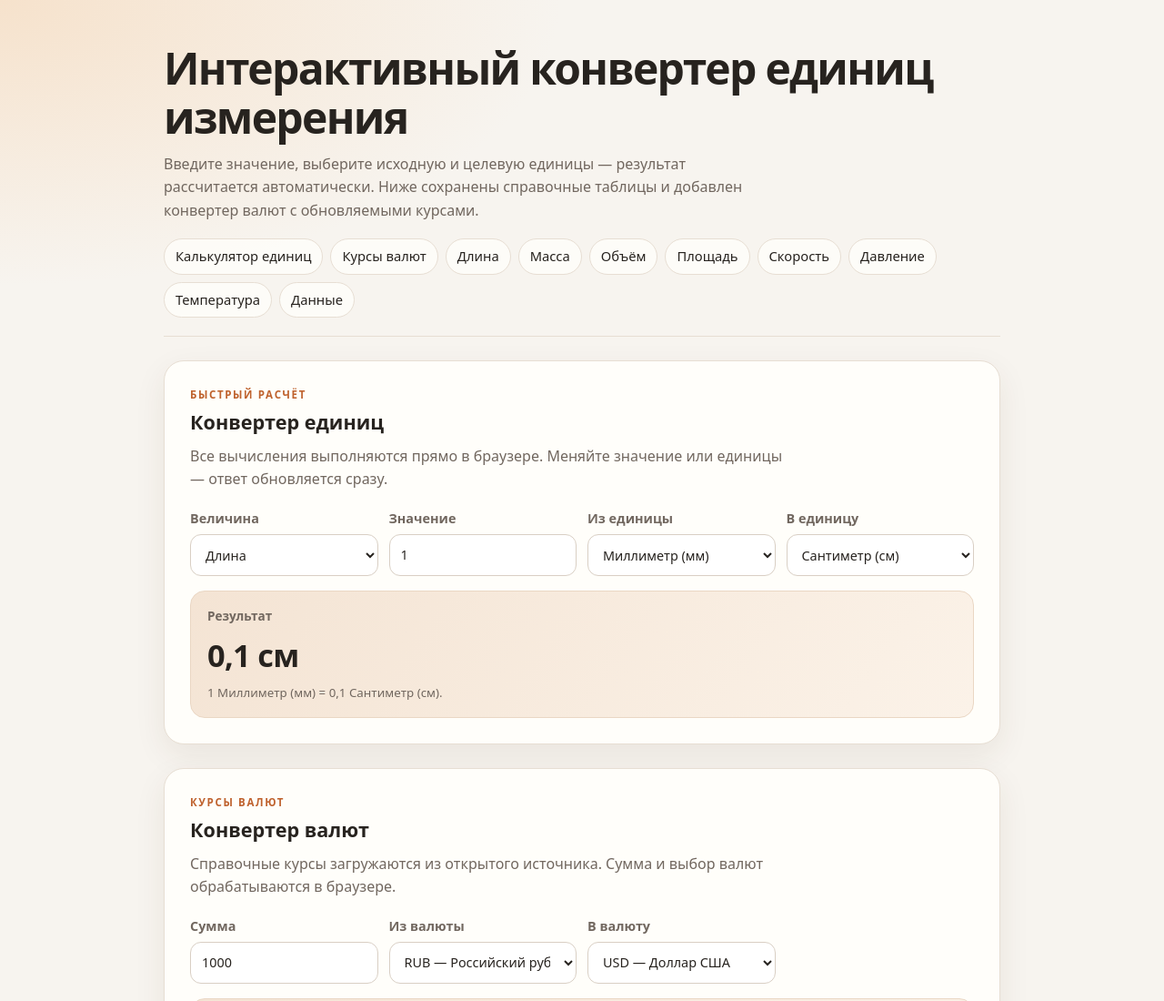
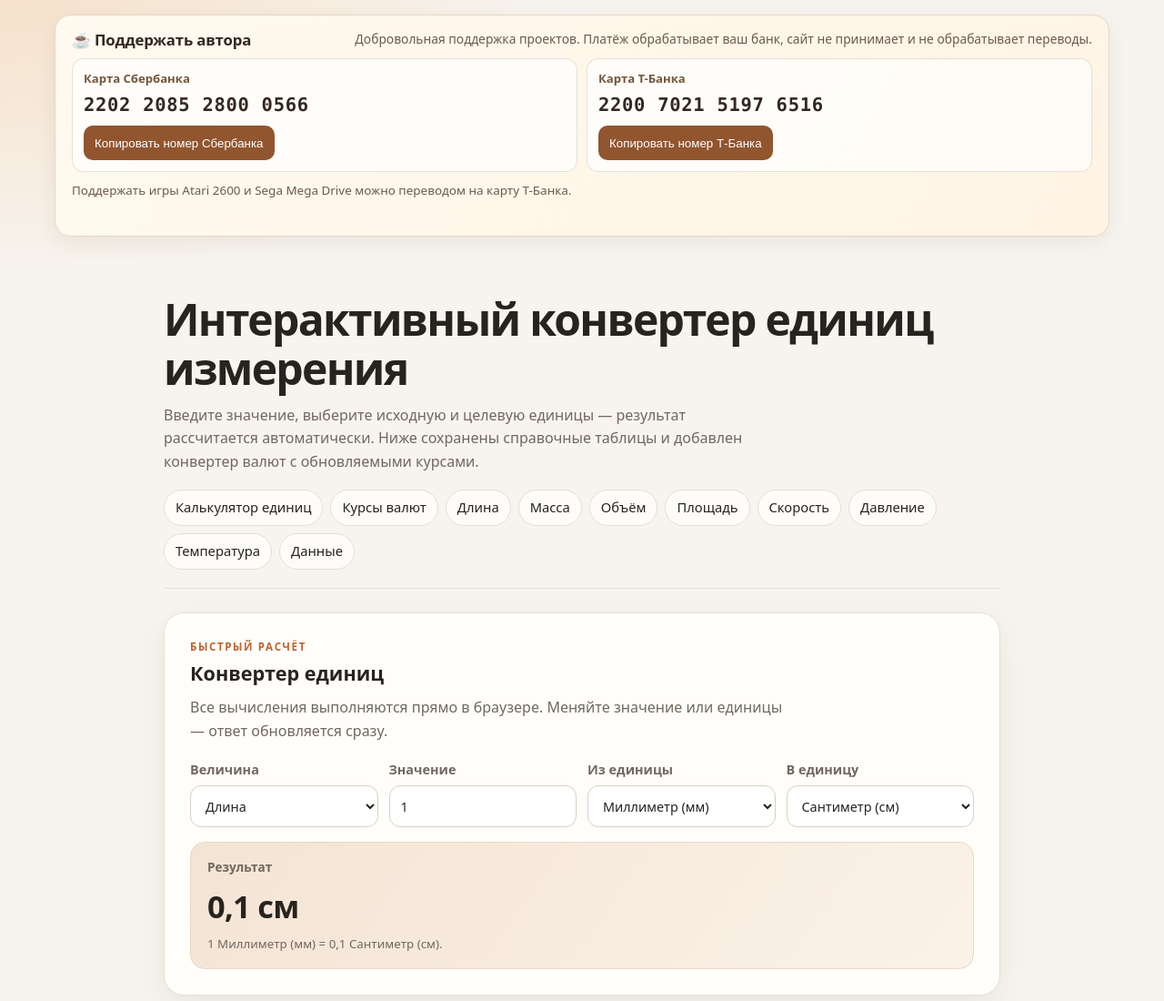
Before and after one commit to ivanivorontsov-sudo/edinicy, a plain HTML site: page index.html in a window 1280 px wide. Shown: the top 1100 px of the page at 91% size. Drawn offline with Linux system fonts and the light colour scheme; the site is published under a folder, as on GitHub Pages, so addresses that start at the root find nothing; no server answers.

Commit message:
Использовать локальную карточку поддержки

```diff
--- a/index.html
+++ b/index.html
@@ -20,8 +20,8 @@
 <link rel="icon" type="image/svg+xml" href="/favicon.svg">
 <meta name="theme-color" content="#fbf6ef">
 <script type="application/ld+json" id="seo-schema">{"@context":"https://schema.org","@type":"WebApplication","@id":"https://ivanivorontsov-sudo.github.io/edinicy/#app","name":"Интерактивный конвертер единиц измерения и валют","url":"https://ivanivorontsov-sudo.github.io/edinicy/","description":"Переводите длину, массу, объём, площадь, скорость, давление, температуру и данные. Интерактивные расчёты и обновляемые справочные курсы валют.","applicationCategory":"UtilitiesApplication","operatingSystem":"Any","isAccessibleForFree":true,"inLanguage":"ru-RU","featureList":["Конвертер длины, массы и объёма","Конвертер площади и скорости","Конвертер давления и температуры","Конвертер объёма данных","Конвертер валют с обновляемыми справочными курсами"]}</script>
-<link rel="stylesheet" href="/assets/site-support.css">
-<script src="/assets/site-support.js" defer></script>
+<link rel="stylesheet" href="assets/site-support.css">
+<script src="assets/site-support.js" defer></script>
 </head>
 <body>
 <main>
```
